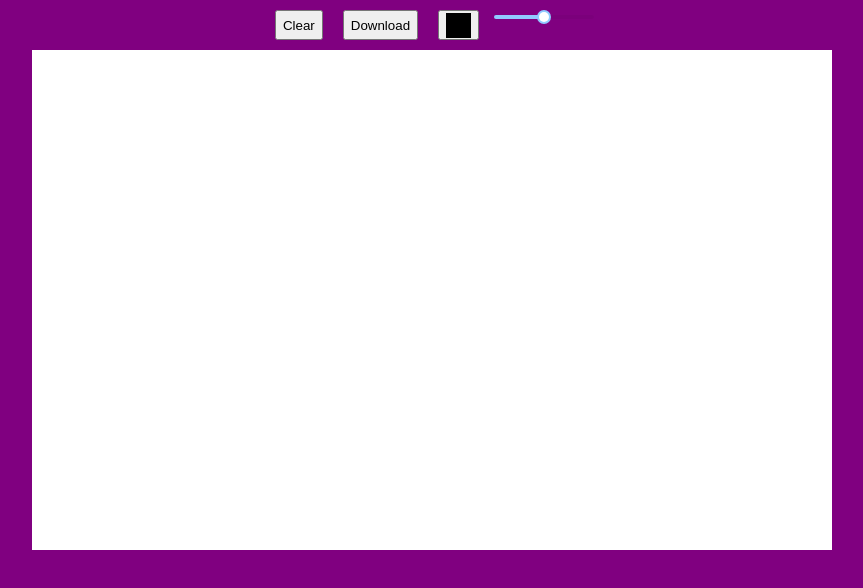
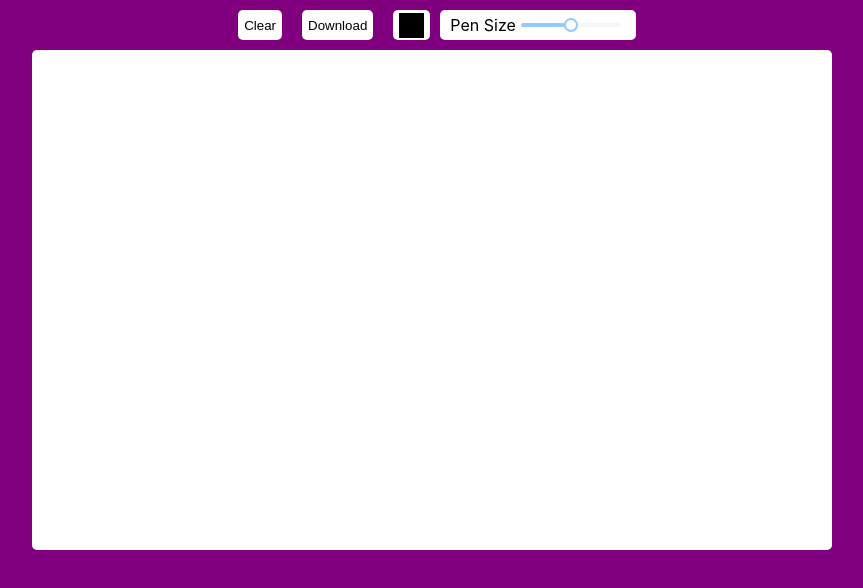
Before and after one commit to QinShiwen/canvas, a React (Create React App) app: page / in a window 1280 px wide. Shown: the top 588 px of the page, without its empty margins (208-1071 px from the left). Built offline with nearby package versions, Linux system fonts and the light colour scheme.

Commit message:
feature/data_structure

```diff
--- a/src/pages/Paint/Canvas.tsx
+++ b/src/pages/Paint/Canvas.tsx
@@ -34,7 +34,6 @@ export const Canvas = ({ w, h }: CanvasProps) => {
     ctx?.closePath();
     setIsDrawing(false);
   };
-  const formatter = (value: number) => `${value}%`;
 
   const draw = (e: React.MouseEvent<HTMLCanvasElement>) => {
     if (!isDrawing) return;
@@ -92,7 +91,7 @@ export const Canvas = ({ w, h }: CanvasProps) => {
             onChange={(newColor) => setColor(newColor.hex)}
           />
         </div>
-        <Slider max={10} min={0} defaultValue={5} onChange={(v)=>setPenSize(v)}/>
+        <div className = "pen-slide-box">Pen Size<Slider max={10} min={0} defaultValue={5} onChange={(v)=>setPenSize(v)}/></div>
       </ToolBar>
       <canvas
         ref={canvasRef}
@@ -113,21 +112,39 @@ const Container = styled.div`
   align-items: center;
   canvas {
     background-color: white;
+    border-radius: 5px;
   }
 `;
 
 const ToolBar = styled.div`
   z-index: 1;
+  display: flex;
+  flex-direction: row;
+  justify-content: center;
+  align-items: center;
+
   button {
     margin: 10px;
     height: 30px;
     cursor: pointer;
+    background-color: white;
+    border-radius: 5px;
+    outline: none;
+    border: none;
   }
-  display: flex;
-  flex-direction: row;
   .sketch-picker {
     position: absolute;
     z-index: 100;
+  }
+  .pen-slide-box{
+    display: flex;
+    flex-direction: row;
+    justify-content: center;
+    align-items: center;
+    height: 30px;
+    background-color: white;
+    padding: 0 10px;
+    border-radius: 5px;
   }
   .ant-slider {
     width: 100px;
```
Also changed, not shown: 1 other file (tests, documents, lock files or other folders).
